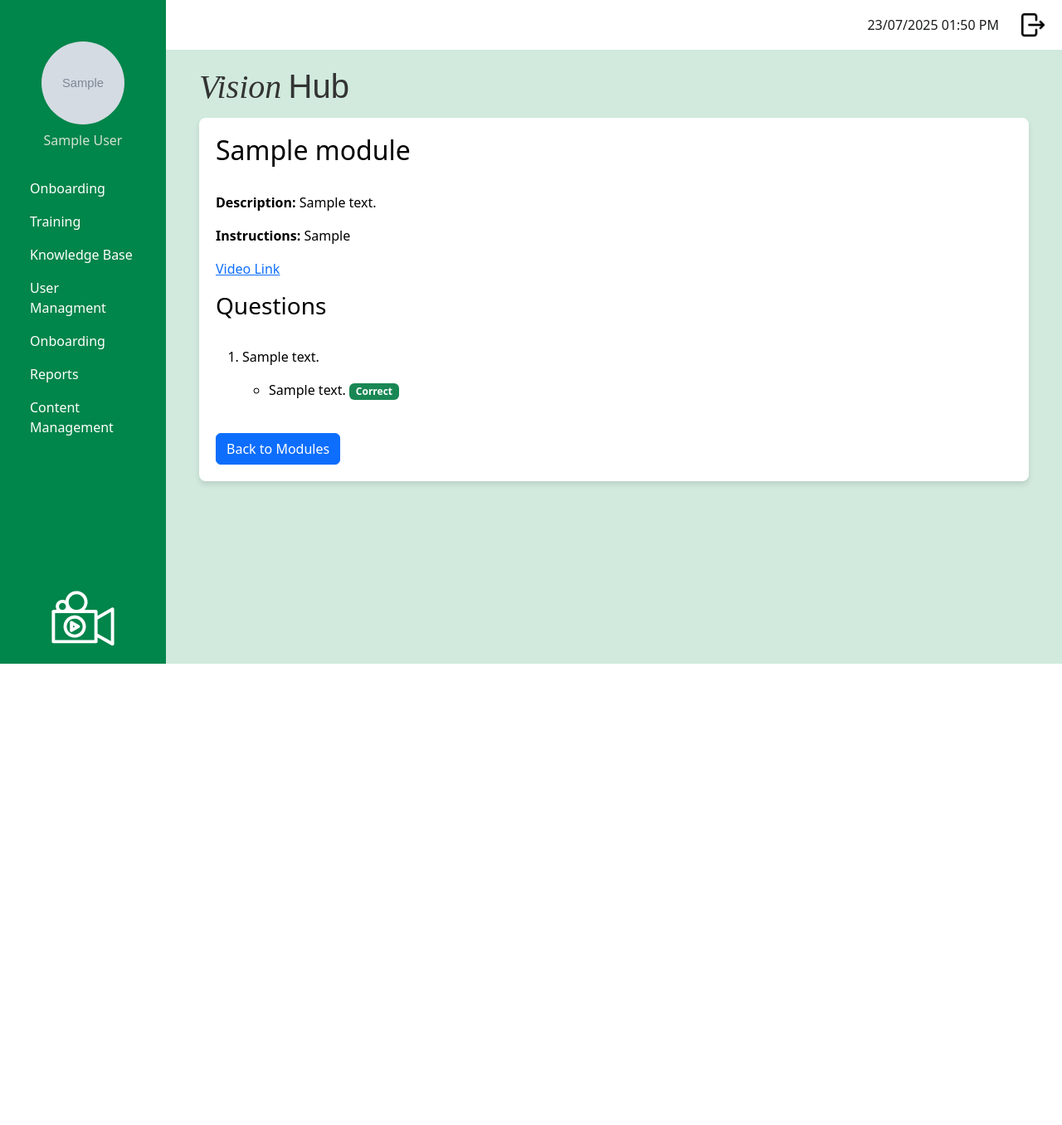
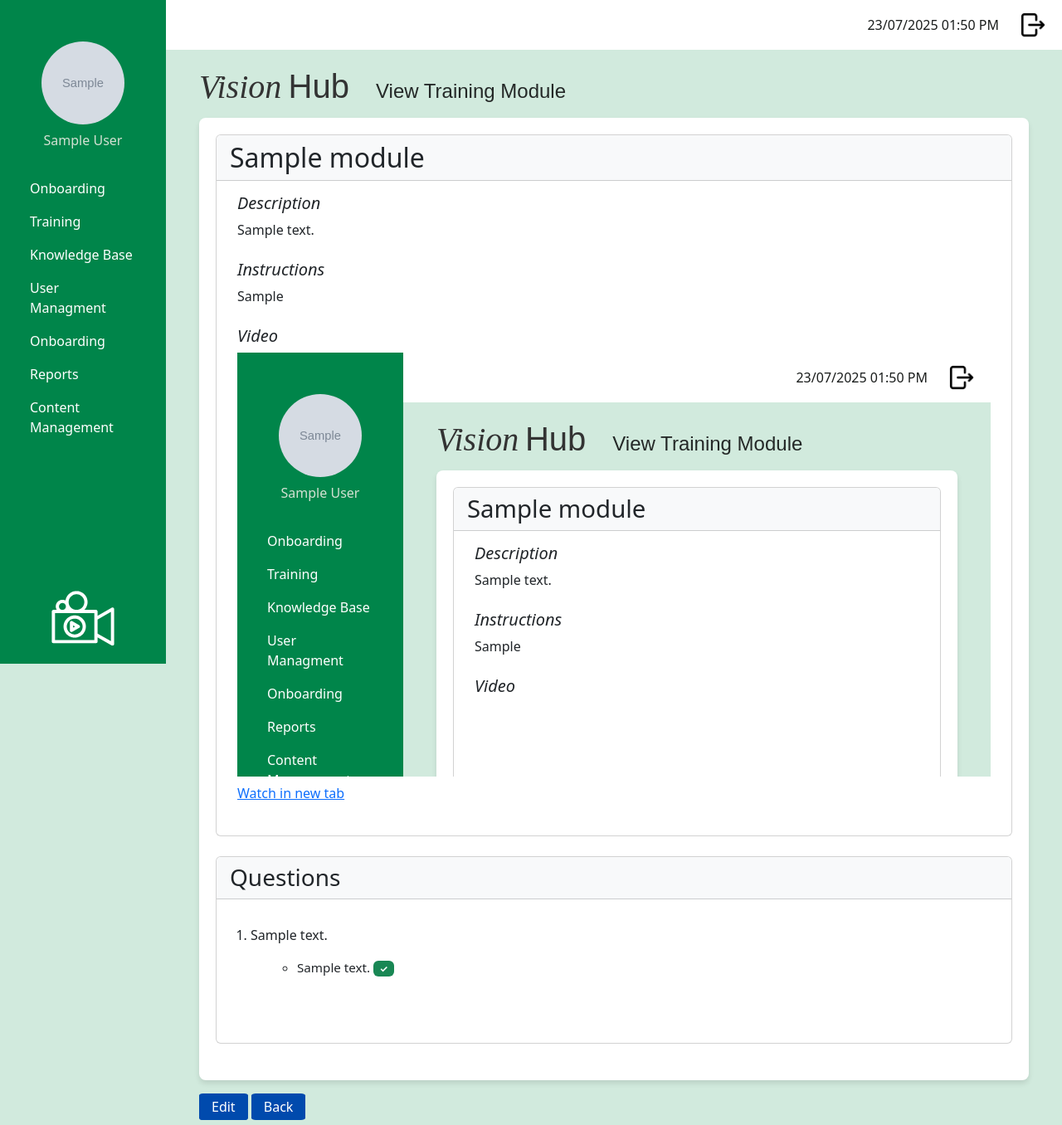
Before and after one commit to Alanna-Mc/vision-hub, a Flask app: page /admin/details_training_module/1 in a window 1280 px wide. Shown: the whole page at 83% size. Before the commit the page ends 800 px from the top, so only its background shows below. Run offline with Flask 3, Linux system fonts and the light colour scheme; a user stored in the database is signed in; tables that the repository leaves empty hold one stand-in row (values such as "Sample post"); grey boxes marked "Sample" are stand-in pictures; some libraries are stand-ins or nearby versions.

Commit message:
updated training view style

```diff
--- a/app/static/css/stylesheet.css
+++ b/app/static/css/stylesheet.css
@@ -200,22 +200,6 @@
 
 /* ------------------------------------- Training Styling ------------------------------------- */
 
-.video-container {
-    position: relative;
-    width: 100%;
-    max-width: 800px;
-    margin: 0 auto;
-}
-
-.video-container iframe {
-    position: absolute;
-    top: 0;
-    left: 0;
-    width: 100%;
-    height: 100%;
-    border: 0;
-}
-
 .option-fields {
     padding: 15px;
 }
@@ -232,6 +216,27 @@
 
 .question-text {
     font-style: italic;;
+}
+
+.details-heading {
+    font-style: italic;
+    font-size: 1.25rem;
+    margin-bottom: 0.5rem;
+}
+
+.details-questions-list {
+    padding: 1rem;
+}
+
+.details-options-list {
+    font-size: 0.95rem;
+    margin-bottom: 2rem;
+}
+
+.card-custom-style {
+    padding: 15px;
+    margin-left: 10px;
+    margin-right: 10px;
 }
 
 /* ------------------------------------- Admin Styling ------------------------------------- */
--- a/app/templates/admin/details_training_module.html
+++ b/app/templates/admin/details_training_module.html
@@ -1,50 +1,84 @@
 {% extends "base.html" %}
 
 {% block content %}
-<h2>{{ module.module_title }}</h2>
-<br>
-<p><strong>Description:</strong> {{ module.module_description }}</p>
-<p><strong>Instructions:</strong> {{ module.module_instructions }}</p>
-<p>
+<div class="page-container">
+    <div class="card mb-4">
+        <div class="card-header bg-light">
+            <h2 class="mb-0">{{ module.module_title }}</h2>
+        </div>
+        <div class="card-body card-custom-style">
+            <!-- Description -->
+            <div class="mb-4">
+                <h5 class="details-heading">Description</h5>
+                <p>{{ module.module_description }}</p>
+            </div>
+
+            <!-- Instructions -->
+            <div class="mb-4">
+                <h5 class="details-heading">Instructions</h5>
+                <p>{{ module.module_instructions }}</p>
+            </div>
+
+            <!-- Video -->
+            <div class ="mb-4">
+                <h5 class ="details-heading">Video</h5>
                 {% if module.video_url %}
-    <div class="video-container">
+                <div class="ratio ratio-16x9">
                     <iframe
-            src="{{ module.video_url }}"
-            allowfullscreen>
-    </iframe>
+                    src="{{ module.video_url | replace('watch?v=', 'embed/') }}"
+                    allowfullscreen
+                    ></iframe>
                 </div>
+                <a href="{{ module.video_url }}" target="_blank" class="d-block mt-2">
+                    Watch in new tab
+                </a>
                 {% else %}
-    <p>No Available Video</p>
+                <p>No video available.</p>
                 {% endif %}
-<a href="{{ module.video_url }}" target="_blank">Video Link</a>
-</p>
+            </div>
+        </div>
+    </div>
 
-<div>
-    <h3>Questions</h3>
-    <br>
+    <!-- Questions -->
+    <div class="card mb-4">
+        <div class="card-header bg-light">
+            <h3 class="mb-0">Questions</h3>
+        </div>
+        <div class="card-body card-custom-style">
             {% if questions %}
-    <ol>
+                <ol class="details-questions-list">
                     {% for question in questions %}
-        <li>
+                        <li class="mb-3">
                         <p>{{ question.question_text }}</p>
-            <ul>
+                            <ul class="details-options-list ms-4">
                             {% for option in question.options %}
                                 <li>
                                     {{ option.option_text }}
                                     {% if option.is_correct %}
-                    <span class="badge bg-success">Correct</span>
+                                        <span class="badge bg-success">✓</span>
                                     {% endif %}
                                 </li>
                             {% endfor %}
-                <br>
                             </ul>
                         </li>
                     {% endfor %}
                 </ol>
+            </div>
             {% else %}
                 <p>No questions available for this module.</p>
             {% endif %}
         </div>
+    </div>
+</div>
+{% endblock %}
 
-<a href="{{ url_for('manage_training_modules') }}" class="btn btn-primary">Back to Modules</a>
+{% block specific_heading %}
+  <h1 class="page-title">View Training Module</h1>
 {% endblock %}
+
+{% block specific_buttons %}
+  <div class="button-container-outside-table">
+    <a href="{{ url_for('edit_training_module', module_id=module.id) }}" class="dark-blue-button">Edit</a>
+    <a href="{{ url_for('manage_training_modules') }}" class="dark-blue-button">Back</a>
+  </div>
+{% endblock %}
```
Lines whose indentation alone changed are shown as unchanged.
